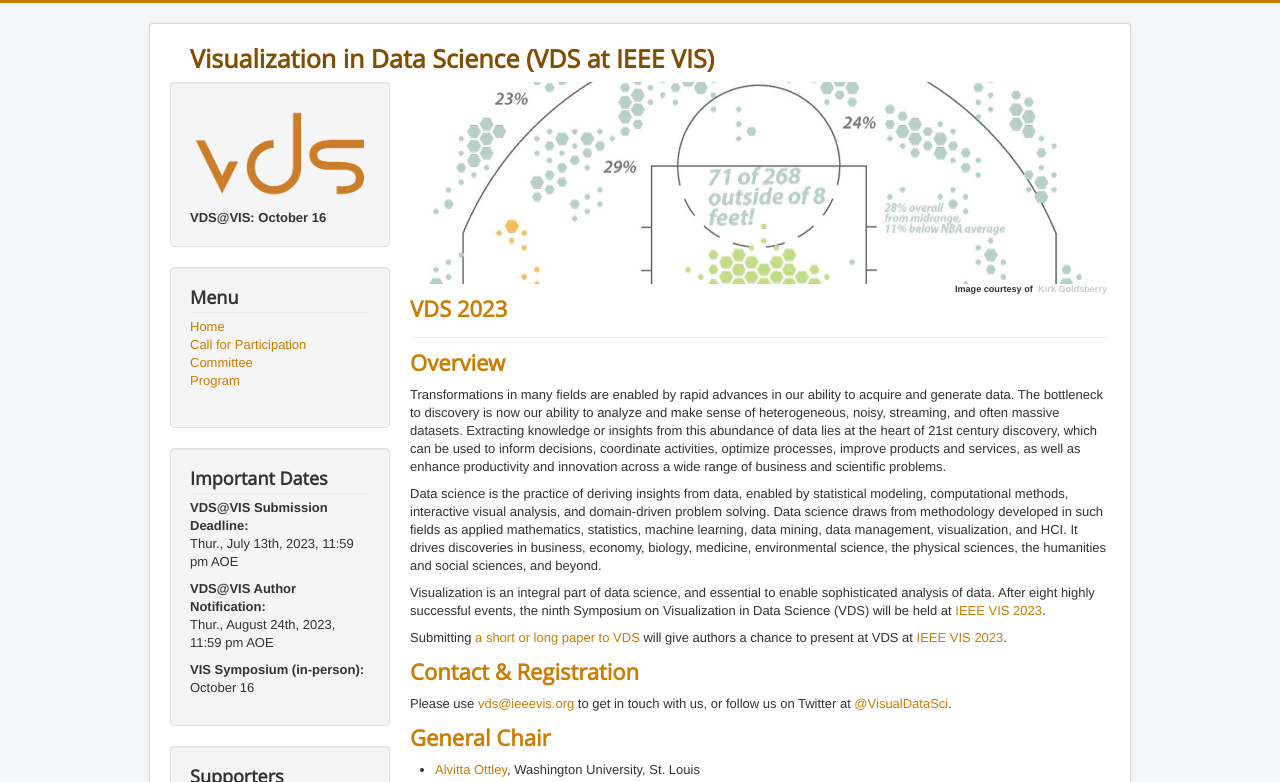
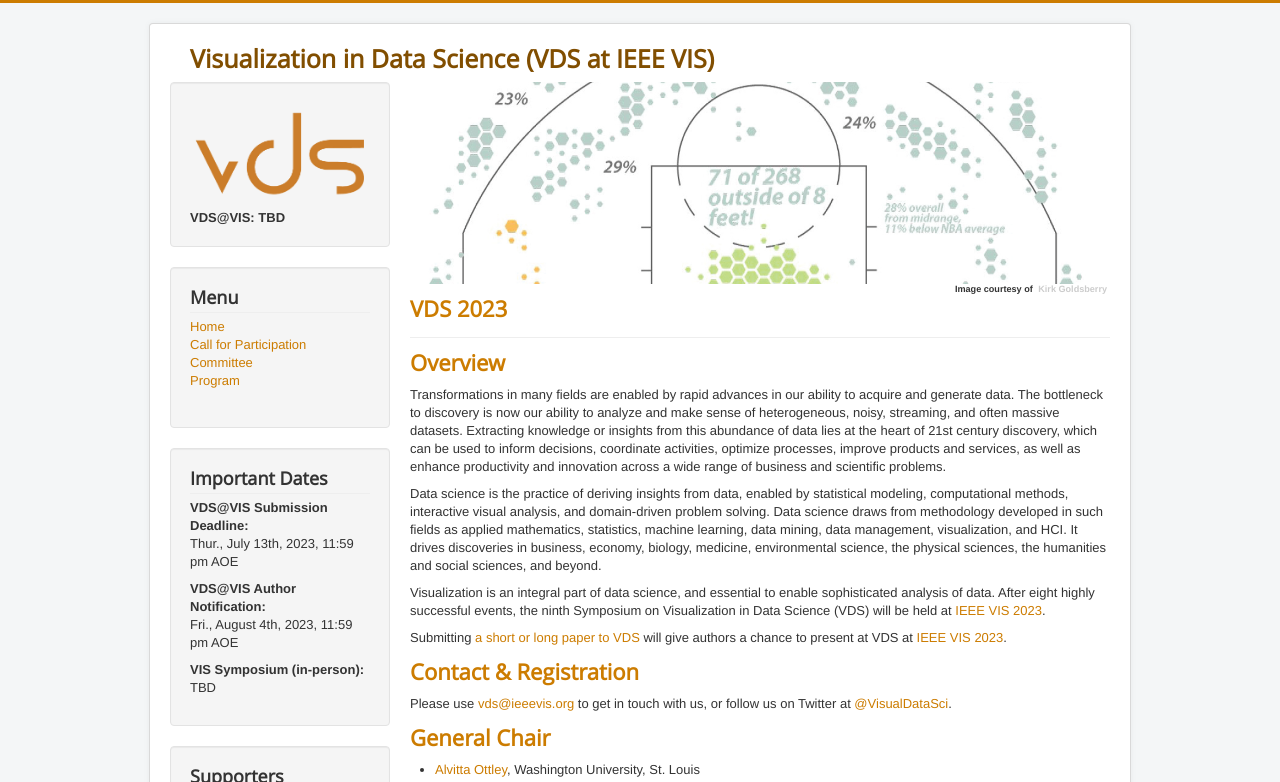
Before and after one commit to visualdatascience/2023, a Jekyll site: the page built from index.md, in a window 1280 px wide. Shown: the top 782 px of the page. Built offline with Jekyll 4.4.1, drawn with Linux system fonts in a browser that asks for light colours.

Commit message:
Update _config.yml
Updated notification date and event date

```diff
--- a/_config.yml
+++ b/_config.yml
@@ -8,8 +8,8 @@ conferenceshort: "VDS 2023"
 conferencedate: "TBD"
 
 deadline_submission_vis:  "Thur., July 13th, 2023, 11:59 pm AOE"
-deadline_notification_vis: "Thur., August 24th, 2023, 11:59 pm AOE"
-event2_date: "October 16"
+deadline_notification_vis: "Fri., August 4th, 2023, 11:59 pm AOE"
+event2_date: "TBD"
 
 # Build settings
 markdown: kramdown
```
